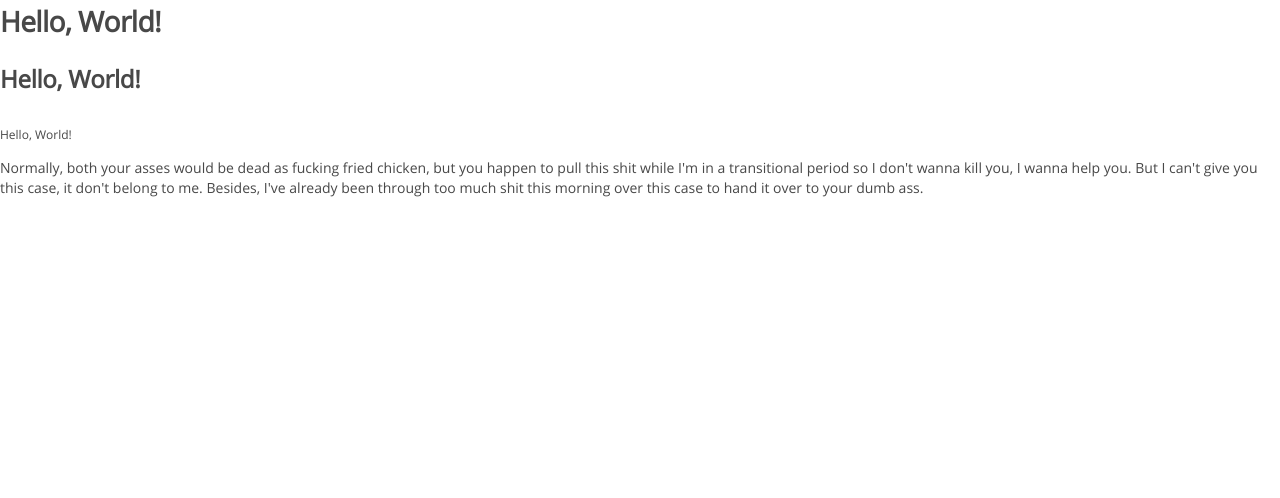
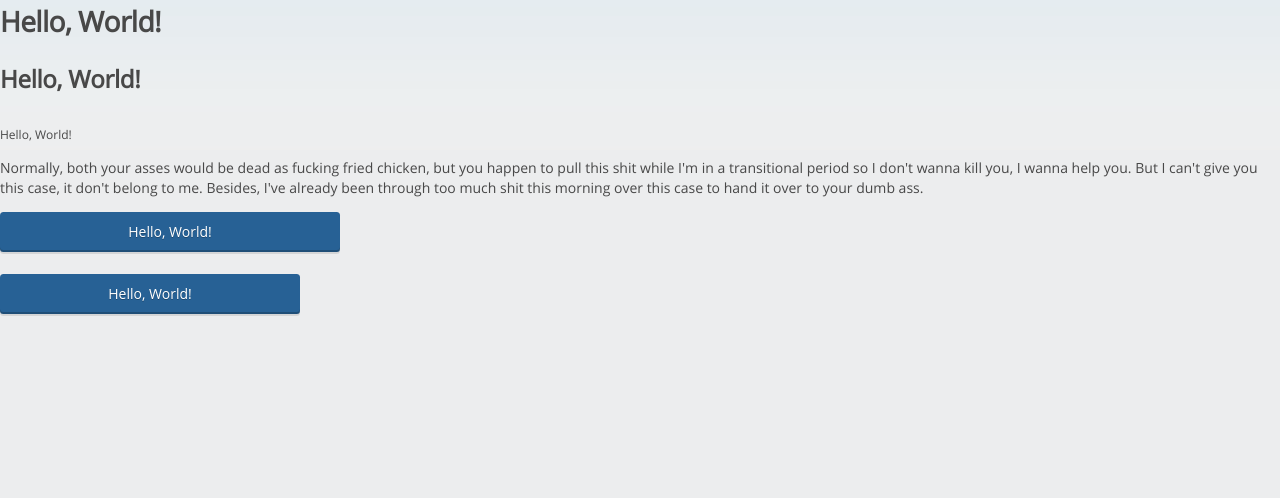
Before and after one commit to marti1125/Moz-Style-Framework, a plain HTML site: page example/index.html in a window 1280 px wide. Shown: the part 302-800 px from the top of the page. Drawn offline with Linux system fonts and the light colour scheme.

Commit message:
added background styles

```diff
--- a/example/index.html
+++ b/example/index.html
@@ -5,7 +5,7 @@
 	<title>Moz Style</title>
 	<link rel="stylesheet" type="text/css" href="css/mozstyle.css">
 </head>
-<body>
+<body class="bg-sky">
 <h1 class="large">Hello, World!</h1>
 <h1>Hello, World!</h1>
 <h2>Hello, World!</h2>
@@ -15,5 +15,8 @@
 <p class="body">
 Normally, both your asses would be dead as fucking fried chicken, but you happen to pull this shit while I'm in a transitional period so I don't wanna kill you, I wanna help you. But I can't give you this case, it don't belong to me. Besides, I've already been through too much shit this morning over this case to hand it over to your dumb ass.
 </p>
+<a class="btn-orange">Hello, World!</a>
+<br/><br/>
+<button class="btn-orange">Hello, World!</button>
 </body>
 </html>
--- a/less/mozstyle.less
+++ b/less/mozstyle.less
@@ -9,37 +9,37 @@
 }
 
 body {
-	font-family:'openSansRegular', sans-serif;
+	font-family: 'openSansRegular', sans-serif;
 }
 
 h1 {
-	font-size:48px;
-	letter-spacing:-2px;
-	line-height:100%;
-	text-shadow:0px 1px 0px rgba(255,255,255,0.75);
-	color:@color-text;
-	font-weight:normal;
+	font-size: 48px;
+	letter-spacing: -2px;
+	line-height: 100%;
+	text-shadow: 0px 1px 0px rgba(255,255,255,0.75);
+	color: @color-text;
+	font-weight: normal;
 }
 
 h2 {
 	font-size: 32px;
 	letter-spacing: -1px;
 	line-height: 100%;
-	color:@color-text;
+	color: @color-text;
 }
 
 h3 {
 	font-size: 28px;
 	letter-spacing: -0.5px;
 	line-height: 100%;
-	color:@color-text;
+	color: @color-text;
 }
 
 h4 {
 	font-size: 24px;
 	letter-spacing: -0.25px;
 	line-height: 100%;
-	color:@color-text;
+	color: @color-text;
 }
 
 // class
@@ -48,7 +48,45 @@ h4 {
 .body {
 	font-size: 14px;
 	line-height: 20px;
-	color:@color-text;
+	color: @color-text;
+}
+
+.bg-sand {
+	background: #F5F1E7 url(image/bg-sand.png) 0 0 repeat-x;
+}
+
+.bg-sky {
+	background: #ECEDEE url(image/bg-sky.png) 0 0 repeat-x;
+}
+
+.bg-stone {
+	background: #F9F9F9 url(image/bg-stone.png) 0 0 repeat-x;
+}
+
+.bg-obsidian {
+	background: #3C5466 url(image/bg-obsidian.png) 0 0 repeat-x;
+}
+
+.btn-orange {
+	display: inline-block;
+    border-radius: 0.25em 0.25em 0.25em 0.25em;
+    box-shadow: 0px 2px 0px 0px rgba(0, 0, 0, 0.1), 0px -2px 0px 0px rgba(0, 0, 0, 0.2) inset;
+    background-color: rgb(39, 97, 149);
+    background-repeat: repeat-x;
+    background-image: -moz-linear-gradient(bottom, rgb(228,120,32) 5%, rgb(200,75,29) 95%);
+    color: rgb(255, 255, 255);
+    text-align: center;
+    font-size: 14px;
+    padding: 0px 20px;
+    height: 40px;
+    line-height: 40px;
+    text-decoration: none;
+    width: 300px;
+    min-width: 300px;
+    border: 0px none;
+    text-shadow: 0px 1px 0px rgba(0, 0, 0, 0.25);
+    font-family: 'Open Sans',sans-serif;
+    -moz-transition: all 0.25s linear 0s;
 }
 
 .large {
@@ -60,13 +98,7 @@ h4 {
 .small, small {
 	font-size: 12px;
 	line-height: 100%;
-	color:@color-text;
+	color: @color-text;
 }
 
-// support rtl
-
-html[dir=rtl] {
-  p, h1, h2, h3, h4 {
-    text-align:right;
-  }
-}
+@import "rtl.less";
--- /dev/null
+++ b/less/rtl.less
@@ -0,0 +1,7 @@
+// support rtl
+
+html[dir=rtl] {
+  p, h1, h2, h3, h4 {
+    text-align: right;
+  }
+}
```
Also changed, not shown: example/css/image/bg-obsidian.png (added), example/css/image/bg-sand.png (added), example/css/image/bg-sky.png (added), example/css/image/bg-stone.png (added), example/css/mozstyle.css, less/image/bg-obsidian.png (added), less/image/bg-sand.png (added), less/image/bg-sky.png (added), less/image/bg-stone.png (added).
